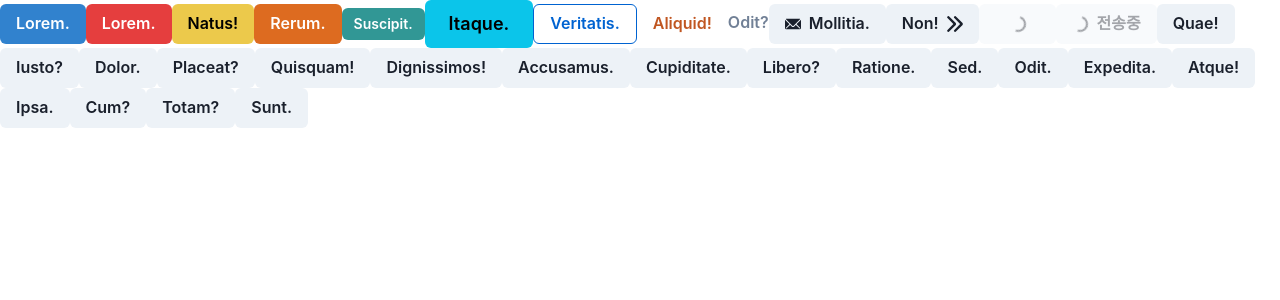
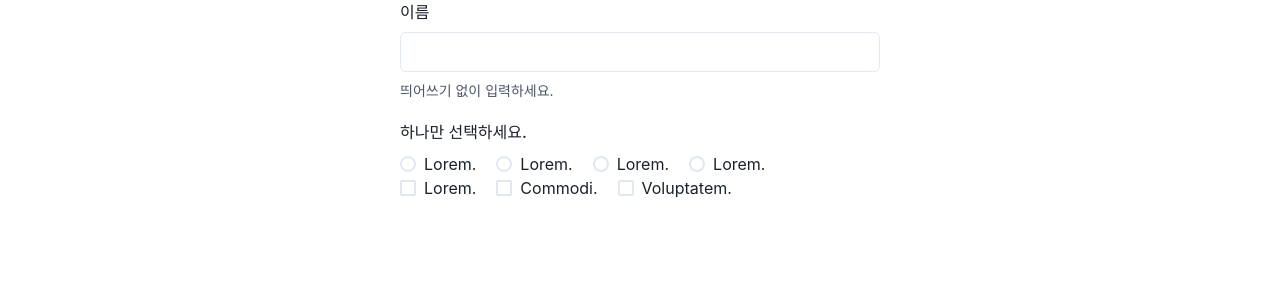
Before and after one commit to jjeongneee/react20231031, a React (Create React App) app: page / in a window 1280 px wide. Shown: the top 300 px of the page. Built offline with nearby package versions, Linux system fonts and the light colour scheme.

Commit message:
Input, Radio, Checkbox 사용

```diff
--- a/src/App.js
+++ b/src/App.js
@@ -1,51 +1,59 @@
-import { Button } from "@chakra-ui/react";
-import { ArrowRightIcon, EmailIcon } from "@chakra-ui/icons";
+import React from "react";
+import {
+  Box,
+  Center,
+  Checkbox,
+  CheckboxGroup,
+  Flex,
+  FormControl,
+  FormHelperText,
+  FormLabel,
+  Input,
+  Radio,
+  RadioGroup,
+} from "@chakra-ui/react";
 
-function App() {
+function App(props) {
   return (
-    <>
-      <Button colorScheme="blue">Lorem.</Button>
-      <Button colorScheme="red">Lorem.</Button>
-      <Button colorScheme="yellow">Natus!</Button>
-      <Button colorScheme="orange">Rerum.</Button>
-      <Button colorScheme="teal" size={"sm"}>
-        Suscipit.
-      </Button>
-      <Button colorScheme="cyan" size={"lg"}>
-        Itaque.
-      </Button>
-      <Button colorScheme="messenger" variant={"outline"}>
-        Veritatis.
-      </Button>
-      <Button colorScheme="orange" variant="ghost">
-        Aliquid!
-      </Button>
-      <Button variant={"link"}>Odit?</Button>
-      <Button leftIcon={<EmailIcon />}>Mollitia.</Button>
-      <Button rightIcon={<ArrowRightIcon />}>Non!</Button>
-      <Button isLoading={true}>Quos.</Button>
-      <Button isLoading loadingText={"전송중"}>
-        Minima.
-      </Button>
-      <Button>Quae!</Button>
-      <Button>Iusto?</Button>
-      <Button>Dolor.</Button>
-      <Button>Placeat?</Button>
-      <Button>Quisquam!</Button>
-      <Button>Dignissimos!</Button>
-      <Button>Accusamus.</Button>
-      <Button>Cupiditate.</Button>
-      <Button>Libero?</Button>
-      <Button>Ratione.</Button>
-      <Button>Sed.</Button>
-      <Button>Odit.</Button>
-      <Button>Expedita.</Button>
-      <Button>Atque!</Button>
-      <Button>Ipsa.</Button>
-      <Button>Cum?</Button>
-      <Button>Totam?</Button>
-      <Button>Sunt.</Button>
-    </>
+    <div>
+      <Center>
+        <Box w={"480px"}>
+          <FormControl>
+            <FormLabel>이름</FormLabel>
+            <Input />
+            <FormHelperText>띄어쓰기 없이 입력하세요.</FormHelperText>
+          </FormControl>
+        </Box>
+      </Center>
+      <Center mt={5}>
+        <Box w="480px">
+          <FormControl>
+            <FormLabel>하나만 선택하세요.</FormLabel>
+            <RadioGroup>
+              <Flex gap={5}>
+                <Radio value="value1">Lorem.</Radio>
+                <Radio value="value2">Lorem.</Radio>
+                <Radio value="value3">Lorem.</Radio>
+                <Radio value="value4">Lorem.</Radio>
+              </Flex>
+            </RadioGroup>
+          </FormControl>
+        </Box>
+      </Center>
+      <Center>
+        <Box w="480px">
+          <FormControl>
+            <CheckboxGroup>
+              <Flex gap={5}>
+                <Checkbox colorScheme="orange">Lorem.</Checkbox>
+                <Checkbox colorScheme="green">Commodi.</Checkbox>
+                <Checkbox colorScheme="purple">Voluptatem.</Checkbox>
+              </Flex>
+            </CheckboxGroup>
+          </FormControl>
+        </Box>
+      </Center>
+    </div>
   );
 }
 
```
